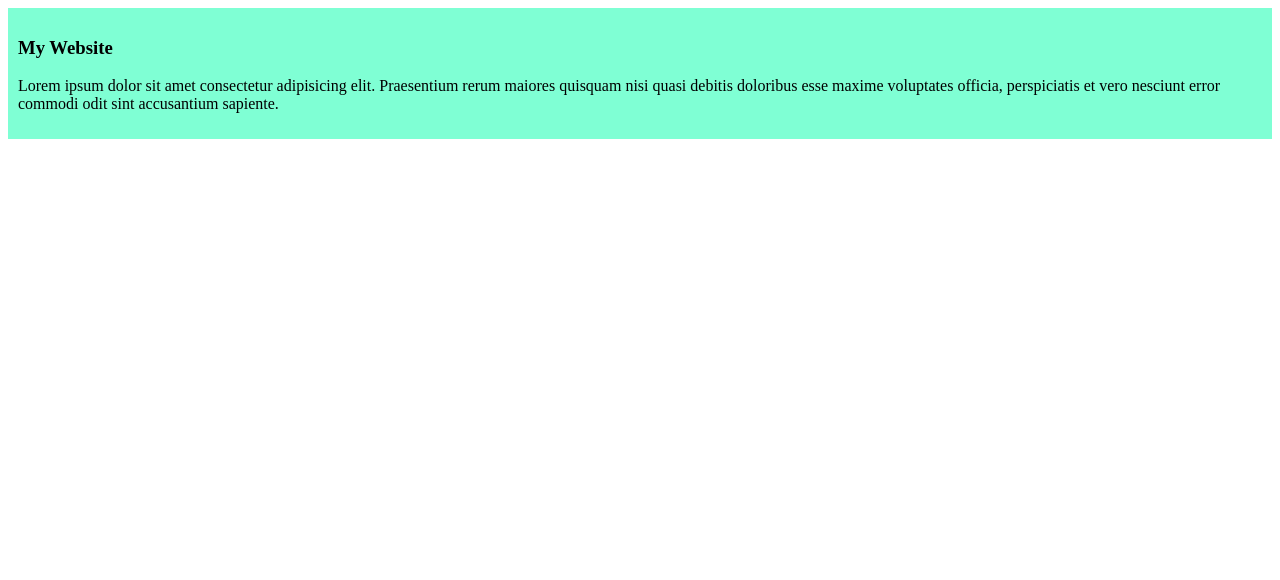
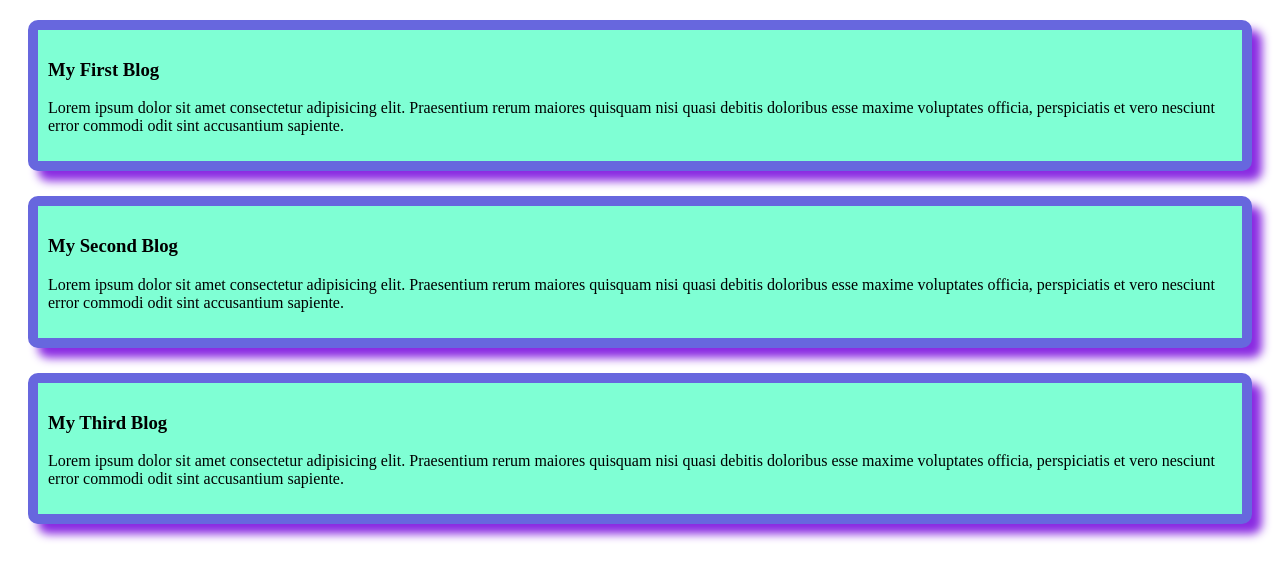
Before and after one commit to Sporsho-Bonoari/my-first-website, a plain HTML site: page index.html in a window 1280 px wide. Drawn offline with Linux system fonts and the light colour scheme.

Commit message:
added the second and third blog

```diff
--- a/index.html
+++ b/index.html
@@ -8,7 +8,23 @@
 </head>
 <body>
     <div>
-        <h3>My Website</h3>
+        <h3>My First Blog</h3>
+        <p>
+            Lorem ipsum dolor sit amet consectetur adipisicing elit. Praesentium rerum maiores quisquam nisi quasi debitis doloribus esse maxime voluptates officia, perspiciatis et vero nesciunt error commodi odit sint accusantium sapiente.
+        </p>
+
+
+    </div>
+    <div>
+        <h3>My Second Blog</h3>
+        <p>
+            Lorem ipsum dolor sit amet consectetur adipisicing elit. Praesentium rerum maiores quisquam nisi quasi debitis doloribus esse maxime voluptates officia, perspiciatis et vero nesciunt error commodi odit sint accusantium sapiente.
+        </p>
+
+
+    </div>
+    <div>
+        <h3>My Third Blog</h3>
         <p>
             Lorem ipsum dolor sit amet consectetur adipisicing elit. Praesentium rerum maiores quisquam nisi quasi debitis doloribus esse maxime voluptates officia, perspiciatis et vero nesciunt error commodi odit sint accusantium sapiente.
         </p>
--- a/styles/blog.css
+++ b/styles/blog.css
@@ -1,4 +1,9 @@
 div{
     background-color: aquamarine;
     padding: 10px;
+    margin: 20px;
+    margin-bottom:25px;
+    border-radius: 10px;
+    border:10px solid rgb(103, 103, 222);
+    box-shadow: 10px 10px 10px blueviolet;
 }
```
